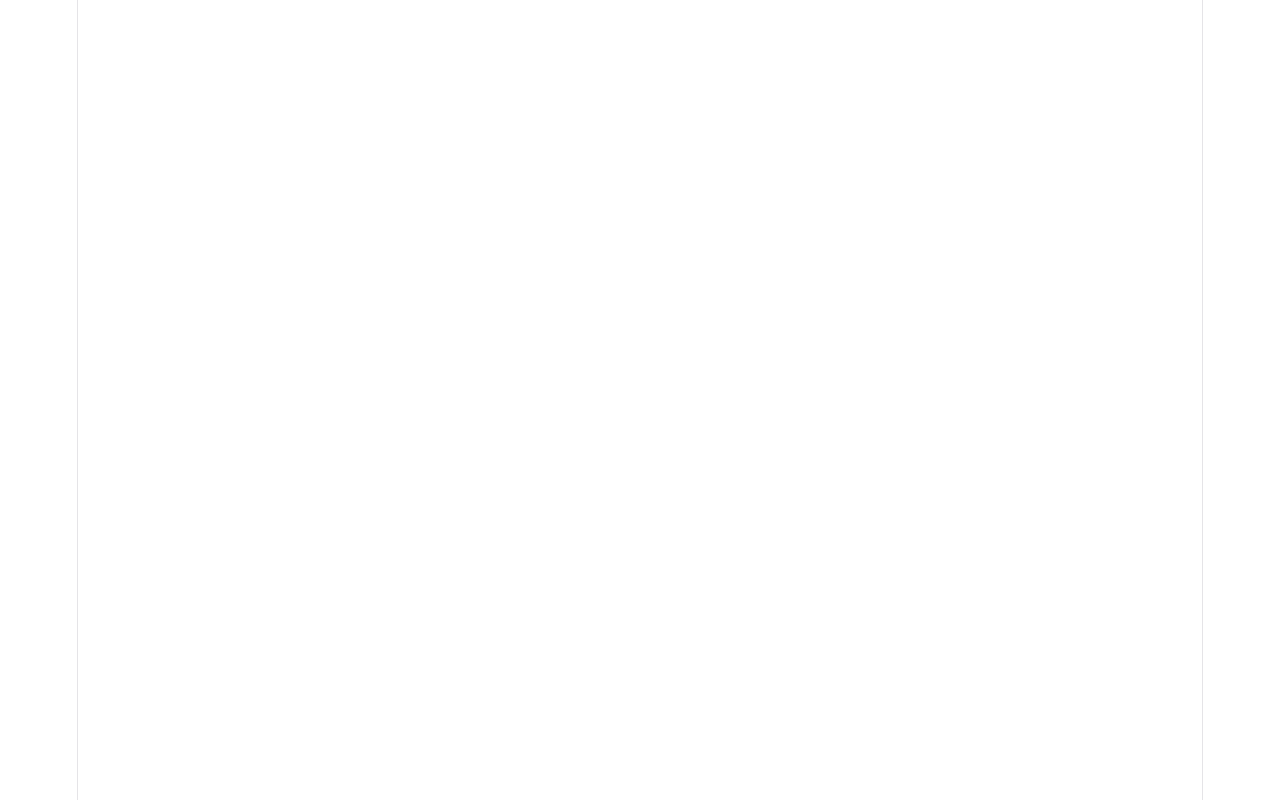
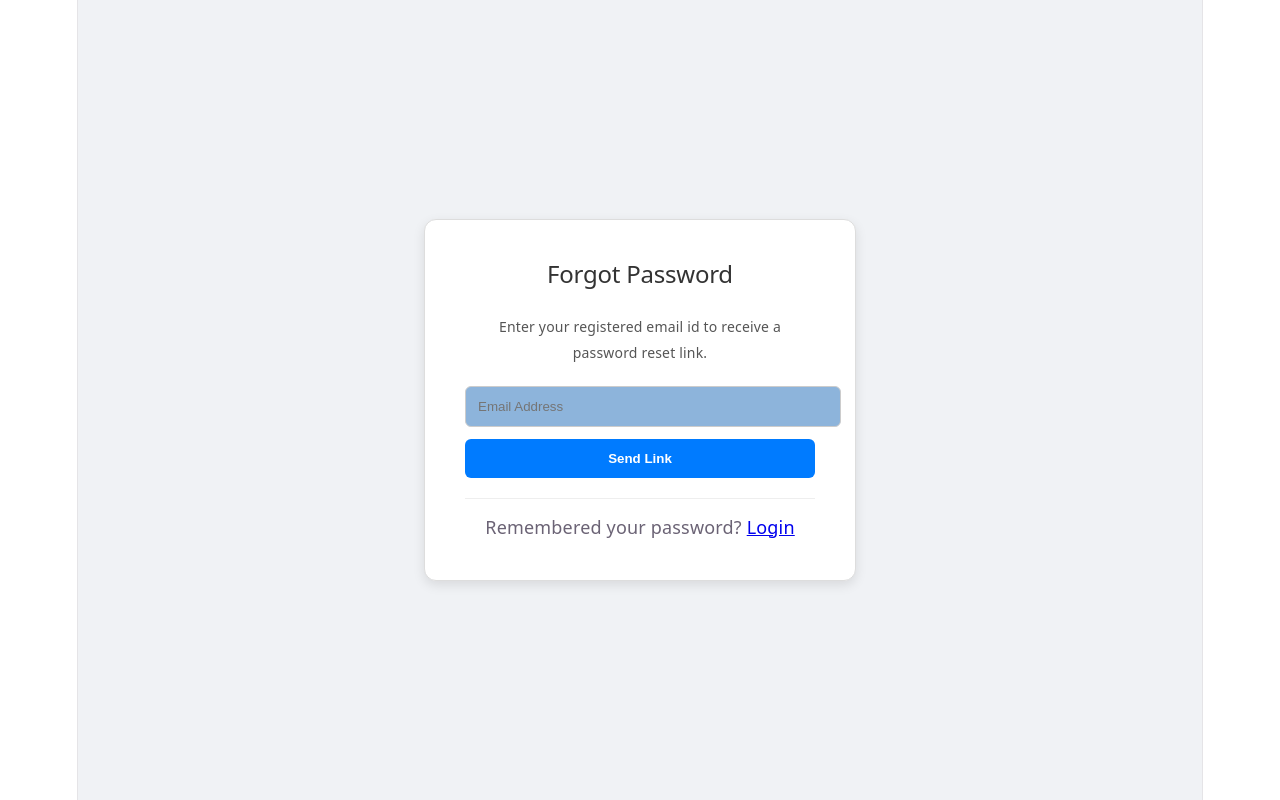
Before and after one commit to ChauhanVinay/raect-Expense-Tracker, a React (Vite) app: page /forgot-password in a window 1280 px wide. Before the commit this address had no page. Built offline with nearby package versions, Linux system fonts and the light colour scheme.

Commit message:
Adding Forgot Password Workflow

```diff
--- a/src/App.jsx
+++ b/src/App.jsx
@@ -4,6 +4,7 @@ import Login from './components/Login';
 import Welcome from './components/Welcome';
 import SignUp from './components/SignUp';
 import UpdateProfile from './components/UpdateProfile';
+import ForgotPassword from './components/ForgotPassword';
 
 function App() {
 
@@ -15,6 +16,7 @@ function App() {
    <Route path="/login" element={<Login />} />
    <Route path="/welcome" element={<Welcome />} />
     <Route path="/update-profile" element={<UpdateProfile />} />
+    <Route path="/forgot-password" element={<ForgotPassword />} />
    {/* Redirect default path to Login */}
    <Route path="/" element={<Login />} />
       </Routes>
--- /dev/null
+++ b/src/components/ForgotPassword.jsx
@@ -0,0 +1,83 @@
+import React, { useState } from 'react';
+import { Link } from 'react-router-dom';
+import './Login.css'; // Reusing your existing form styles
+
+// Using the same API Key you used in Welcome.js
+const API_KEY = "AIzaSyCONfqWrXYm2ZF4goNOeAzquBy-lidEx8U";
+
+const ForgotPassword = () => {
+  const [email, setEmail] = useState('');
+  const [message, setMessage] = useState('');
+  const [error, setError] = useState('');
+  const [isLoading, setIsLoading] = useState(false); // Loader state
+
+  const handleResetPassword = async (e) => {
+    e.preventDefault();
+    setMessage('');
+    setError('');
+    setIsLoading(true); // Start loader
+
+    try {
+      const response = await fetch(
+        `https://identitytoolkit.googleapis.com/v1/accounts:sendOobCode?key=${API_KEY}`,
+        {
+          method: "POST",
+          headers: {
+            "Content-Type": "application/json",
+          },
+          body: JSON.stringify({
+            requestType: "PASSWORD_RESET",
+            email: email,
+          }),
+        }
+      );
+
+      const data = await response.json();
+
+      if (data.error) {
+        throw new Error(data.error.message);
+      }
+
+      // Success
+      setMessage("Password reset link sent! Please check your email inbox.");
+
+    } catch (err) {
+      setError(err.message);
+    } finally {
+      setIsLoading(false); // Stop loader regardless of success or failure
+    }
+  };
+
+  return (
+    <div className="login-container">
+      <form className="login-form" onSubmit={handleResetPassword}>
+        <h2>Forgot Password</h2>
+        <p style={{ marginBottom: '20px', fontSize: '14px', color: '#555' }}>
+          Enter your registered email id to receive a password reset link.
+        </p>
+
+        {message && <p style={{ color: 'green', fontWeight: 'bold' }}>{message}</p>}
+        {error && <p style={{ color: 'red', fontWeight: 'bold' }}>{error}</p>}
+
+        <input
+          type="email"
+          placeholder="Email Address"
+          value={email}
+          onChange={(e) => setEmail(e.target.value)}
+          required
+        />
+
+        {/* Disable button and show loader text when loading */}
+        <button type="submit" disabled={isLoading} style={{ opacity: isLoading ? 0.7 : 1 }}>
+          {isLoading ? 'Sending Request...' : 'Send Link'}
+        </button>
+
+        <div className="signup-link" style={{ marginTop: '20px' }}>
+          Remembered your password? <Link to="/login">Login</Link>
+        </div>
+      </form>
+    </div>
+  );
+};
+
+export default ForgotPassword;
--- a/src/components/Login.jsx
+++ b/src/components/Login.jsx
@@ -2,6 +2,7 @@ import React, { useState } from 'react';
 import { signInWithEmailAndPassword } from "firebase/auth";
 import { auth } from './firebase';
 import './Login.css';
+import { Link } from 'react-router-dom';
 
 
 const Login = () => {
@@ -34,7 +35,10 @@ const  handleLogin = async (e) => {
         <input type="password" placeholder="Password" value={password} onChange={(e) => setPassword(e.target.value)} />
 
         <button type="submit">Login</button>
-        <span className="forgot-link">Forgot password</span>
+
+       <Link to="/forgot-password" className="forgot-link" style={{ display: 'block', margin: '15px 0' }}>
+  Forgot password?
+</Link>
 
         <div className="signup-link">
           Don't have an account? <a href="/signup">Sign up</a>
```
